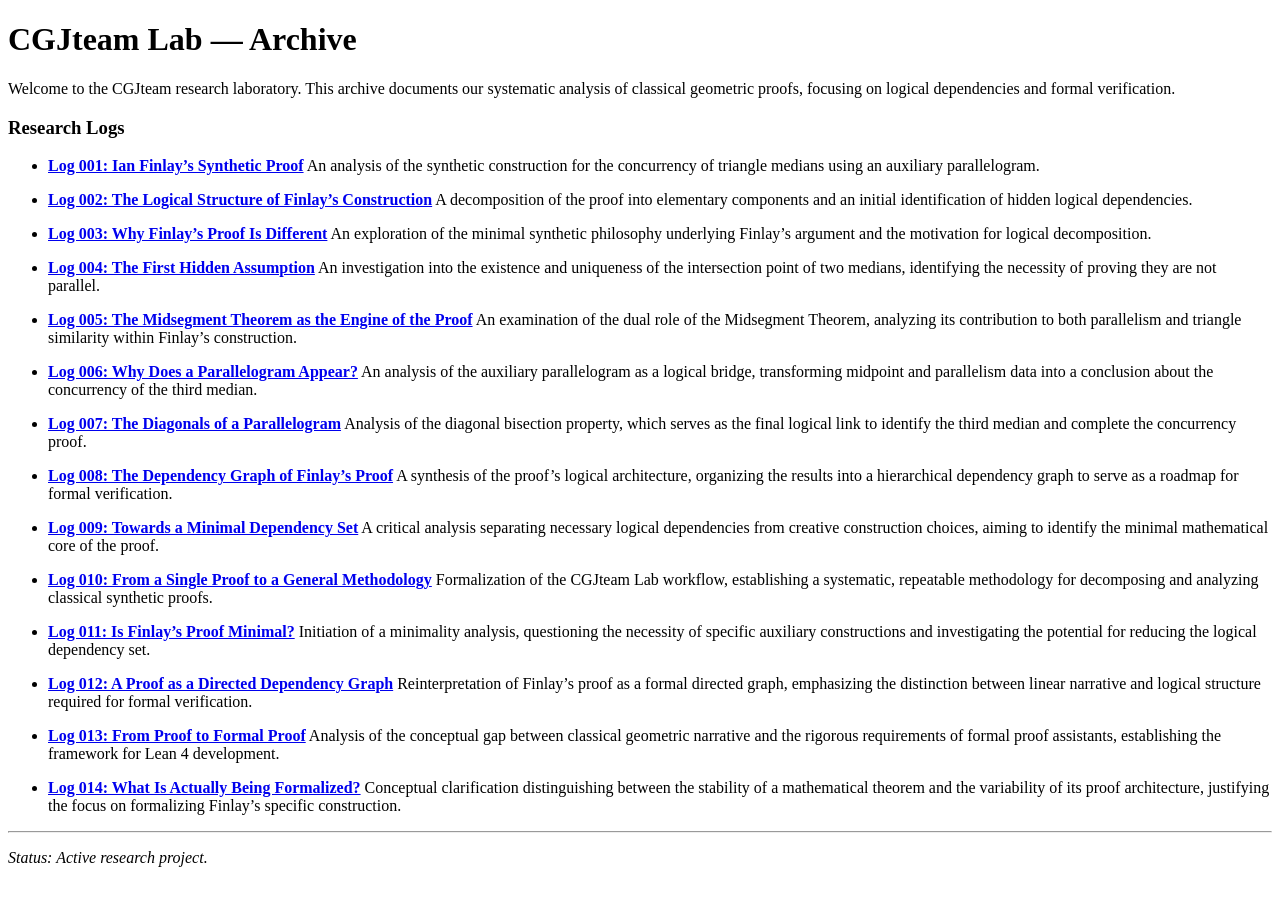
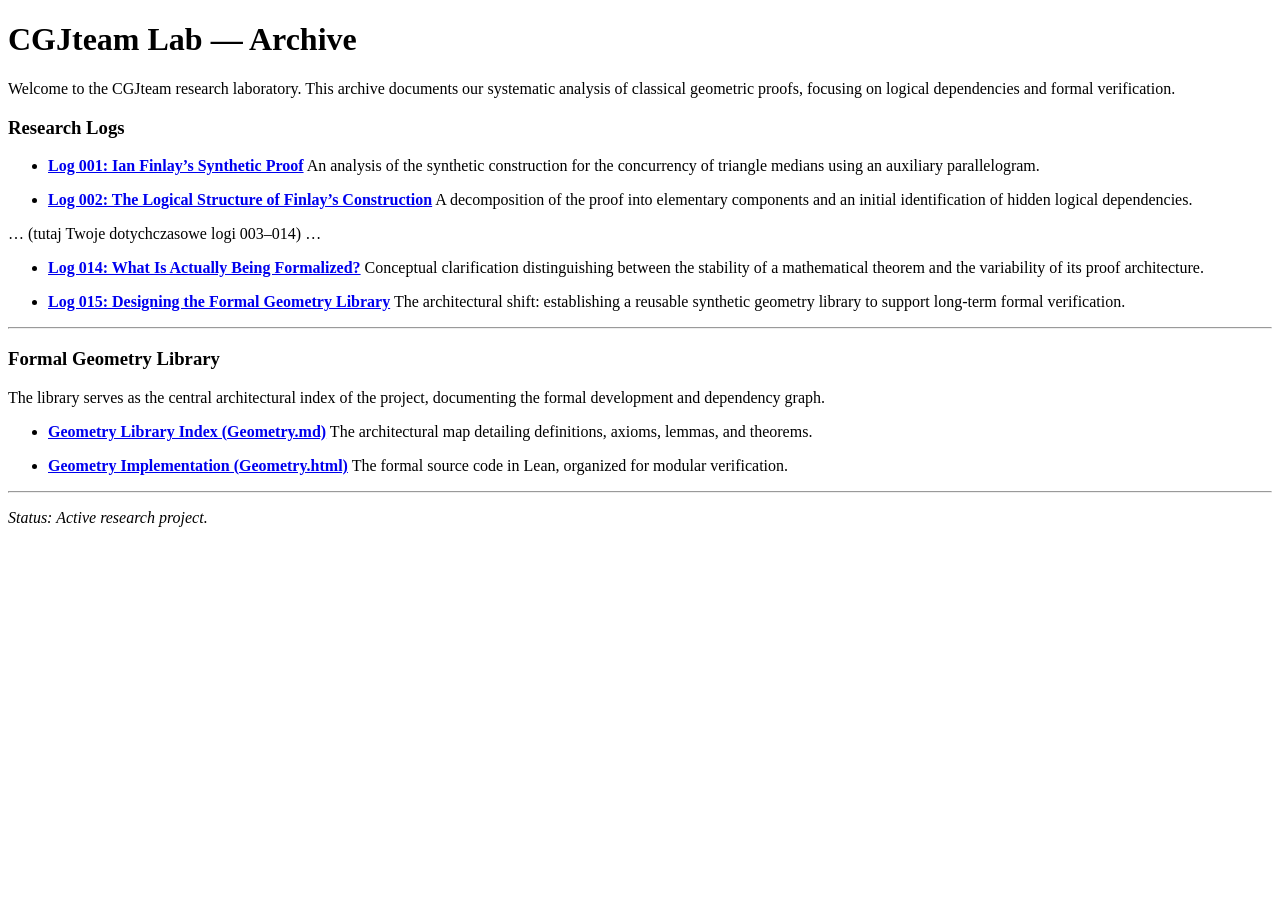
Before and after one commit to cgjteam/cgjteam.github.io, a Jekyll site: the page built from index.md, in a window 1280 px wide. Built offline with Jekyll 4.4.1, drawn with Linux system fonts in a browser that asks for light colours; our own code applies the rules of GitHub Pages for plain Markdown files.

Commit message:
Update index.md

```diff
--- a/index.md
+++ b/index.md
@@ -10,48 +10,25 @@ Welcome to the CGJteam research laboratory. This archive documents our systemati
 * **[Log 002: The Logical Structure of Finlay's Construction](log-002.md)**
   A decomposition of the proof into elementary components and an initial identification of hidden logical dependencies.
 
-* **[Log 003: Why Finlay's Proof Is Different](log-003.md)**
-  An exploration of the minimal synthetic philosophy underlying Finlay's argument and the motivation for logical decomposition.
+... (tutaj Twoje dotychczasowe logi 003–014) ...
 
- * **[Log 004: The First Hidden Assumption](log-004.md)**
-  An investigation into the existence and uniqueness of the intersection point of two medians, identifying the necessity of proving they are not parallel.
+* **[Log 014: What Is Actually Being Formalized?](log-014.md)**
+  Conceptual clarification distinguishing between the stability of a mathematical theorem and the variability of its proof architecture.
 
-  * **[Log 005: The Midsegment Theorem as the Engine of the Proof](log-005.md)**
-  An examination of the dual role of the Midsegment Theorem, analyzing its contribution to both parallelism and triangle similarity within Finlay's construction.
+* **[Log 015: Designing the Formal Geometry Library](log-015.md)**
+  The architectural shift: establishing a reusable synthetic geometry library to support long-term formal verification.
 
-  * **[Log 006: Why Does a Parallelogram Appear?](log-006.md)**
-  An analysis of the auxiliary parallelogram as a logical bridge, transforming midpoint and parallelism data into a conclusion about the concurrency of the third median.
+---
 
-  * **[Log 007: The Diagonals of a Parallelogram](log-007.md)**
-  Analysis of the diagonal bisection property, which serves as the final logical link to identify the third median and complete the concurrency proof.
+### Formal Geometry Library
 
-  * **[Log 008: The Dependency Graph of Finlay's Proof](log-008.md)**
-  A synthesis of the proof's logical architecture, organizing the results into a hierarchical dependency graph to serve as a roadmap for formal verification.
+The library serves as the central architectural index of the project, documenting the formal development and dependency graph.
 
-  * **[Log 009: Towards a Minimal Dependency Set](log-009.md)**
-  A critical analysis separating necessary logical dependencies from creative construction choices, aiming to identify the minimal mathematical core of the proof.
+* **[Geometry Library Index (Geometry.md)](./Geometry.md)**
+  The architectural map detailing definitions, axioms, lemmas, and theorems.
 
-  * **[Log 010: From a Single Proof to a General Methodology](log-010.md)**
-  Formalization of the CGJteam Lab workflow, establishing a systematic, repeatable methodology for decomposing and analyzing classical synthetic proofs.
-
-  * **[Log 011: Is Finlay's Proof Minimal?](log-011.md)**
-  Initiation of a minimality analysis, questioning the necessity of specific auxiliary constructions and investigating the potential for reducing the logical dependency set.
-
-  * **[Log 012: A Proof as a Directed Dependency Graph](log-012.md)**
-  Reinterpretation of Finlay's proof as a formal directed graph, emphasizing the distinction between linear narrative and logical structure required for formal verification.
-
-  * **[Log 013: From Proof to Formal Proof](log-013.md)**
-  Analysis of the conceptual gap between classical geometric narrative and the rigorous requirements of formal proof assistants, establishing the framework for Lean 4 development.
-
-  * **[Log 014: What Is Actually Being Formalized?](log-014.md)**
-  Conceptual clarification distinguishing between the stability of a mathematical theorem and the variability of its proof architecture, justifying the focus on formalizing Finlay’s specific construction.
-
-
-
-
-
-
-
+* **[Geometry Implementation (Geometry.html)](./Geometry.html)**
+  The formal source code in Lean, organized for modular verification.
 
 ---
 *Status: Active research project.*
```
